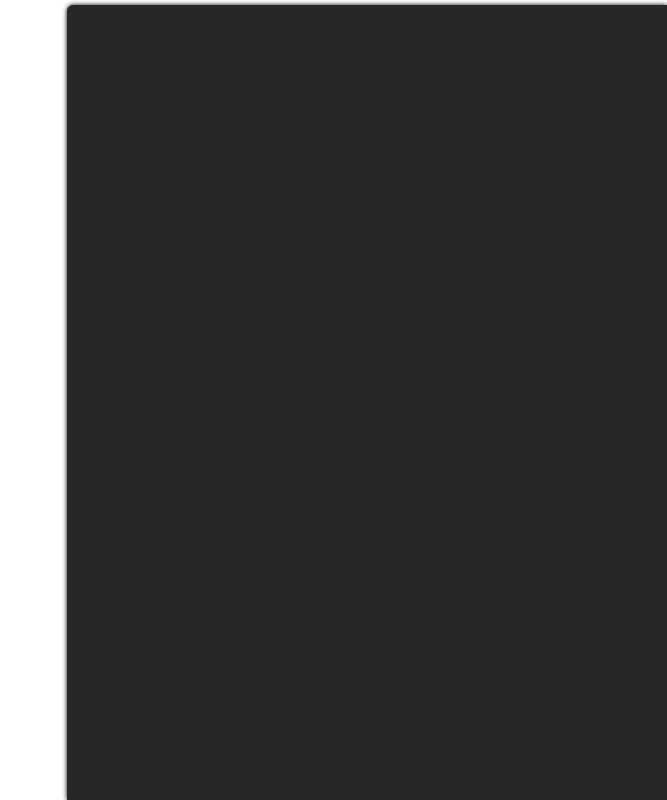
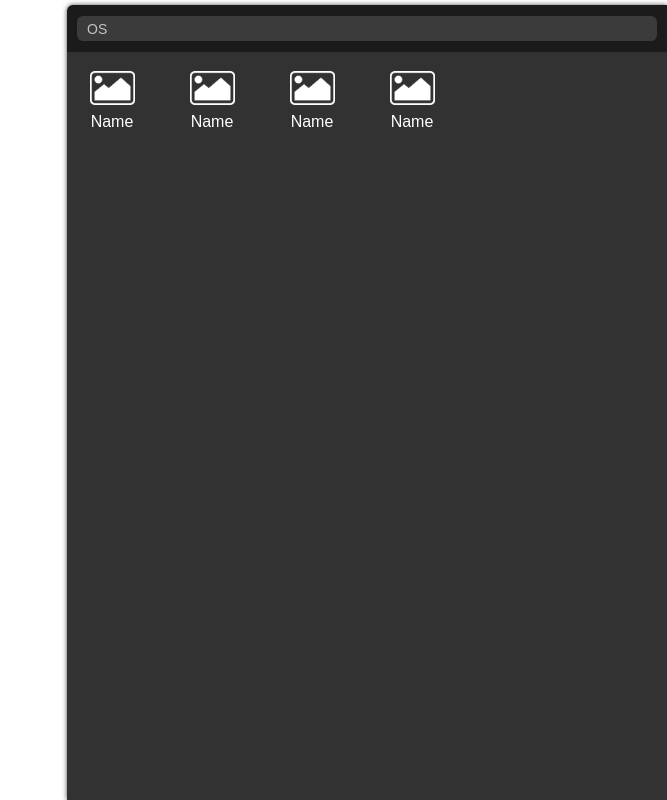
Before and after one commit to SupertigerDev/uselessOS, an Electron app: page src/OS/Programs/Interface/file-manager/file-manager.html in a window 800 px wide. Shown: the whole page, without its empty margins (133-800 px from the left). Drawn offline with Linux system fonts and the light colour scheme.

Commit message:
progress with file browser

```diff
--- a/src/OS/Programs/Interface/file-manager/file-manager.html
+++ b/src/OS/Programs/Interface/file-manager/file-manager.html
@@ -1,51 +1,39 @@
 <html>
     <head>
-        <style>
-            body, html {
-                margin: 0;
-                display: flex;
-                overflow: hidden;
-                width: 100%;
-            }
-            .content {
-                font-family: Arial, Helvetica, sans-serif;
-                display: flex;
-                width: 100%;
-                color: white;
-                margin-top: 5px;
-            }
-            .side-panel {
-                height: 100%;
-                width: 200px;
-            }
-
-            .explorer {
-                flex: 1;
-                background: rgb(39, 39, 39);
-                border-top-left-radius: 6px;
-                padding: 10px;
-                position: relative;
-                box-shadow: 0 0 5px 0 black;
-            }
-            /* .explorer::after {
-                content: 'd';
-                position: absolute;
-                z-index: -1;
-                bottom: 0;
-                top: 3px;
-                left: 0px;
-                border-radius: 5px;
-                width: 10px;
-                box-shadow: 0 0 5px 0 black;
-            } */
-
-
-        </style>
+        <link rel="stylesheet" href="./styles.css">
     </head>
     <body>
         <div class="content">
-            <div class="side-panel">Side Panel</div>
+            <div class="side-panel">
+                <div class="navigation-buttons">
+                    <div class="button back"><</div>
+                    <div class="button forward">></div>
+                </div>
+            </div>
             <div class="explorer">
+                <div class="top-details">
+                    <div class="path">OS</div>
+                </div>
+                <div class="files-area">
+                    <div class="files-area-inner">
+                        <div class="file">
+                            <div class="image"></div>
+                            <div class="name">Name</div>
+                        </div>
+                        <div class="file">
+                            <div class="image"></div>
+                            <div class="name">Name</div>
+                        </div>
+                        <div class="file">
+                            <div class="image"></div>
+                            <div class="name">Name</div>
+                        </div>
+                        <div class="file">
+                            <div class="image"></div>
+                            <div class="name">Name</div>
+                        </div>
+                    </div>
+                </div>
             </div>
         </div>
     </body>
--- /dev/null
+++ b/src/OS/Programs/Interface/file-manager/styles.css
@@ -0,0 +1,105 @@
+body, html {
+    margin: 0;
+    display: flex;
+    overflow: hidden;
+    width: 100%;
+    height: 100%;
+}
+.content {
+    font-family: Arial, Helvetica, sans-serif;
+    display: flex;
+    width: 100%;
+    color: white;
+    margin-top: 5px;
+}
+.side-panel {
+    height: 100%;
+    width: 200px;
+}
+
+.explorer {
+    flex: 1;
+    background: rgba(39, 39, 39, 0.95);
+    border-top-left-radius: 6px;
+    position: relative;
+    box-shadow: 0 0 5px 0 rgba(0, 0, 0, 0.7);
+    overflow: hidden;
+    display: flex;
+    flex-direction: column;
+}
+.explorer .top-details {
+    background: rgb(27, 27, 27);
+    border-top-left-radius: 6px;
+    width: 100%;
+    height: 50px;
+    display: flex;
+    align-items: center;
+    align-content: center;
+}
+.explorer .top-details  .path {
+    margin-left: 10px;
+    display: flex;
+    align-items: center;
+    padding-left: 10px;
+    background: rgb(59, 59, 59);
+    border-radius: 6px;
+    height: 25px;
+    width: 95%;
+    font-size: 14px;
+    color: rgba(255, 255, 255, 0.7);
+}
+
+
+.navigation-buttons {
+    display: flex;
+    align-content: center;
+    align-items: center;
+    margin-left: 20px;
+    height: 50px;
+    width: 100%;
+}
+.navigation-buttons .button {
+    cursor: pointer;
+    padding: 10px;
+    opacity: 0.6;
+    font-size: 20px;
+}
+.navigation-buttons .button:hover {
+    opacity: 1;
+}
+.files-area {
+    display: flex;
+    height: 100%;
+    overflow: auto;
+}
+.files-area-inner {
+    display: grid;
+    grid-template-columns: repeat(auto-fill, minmax(100px, 1fr));
+    flex: 1;
+
+}
+
+.files-area .file {
+    padding: 10px;
+    width: 70px;
+    user-select: none;
+    cursor: default;
+    height: 70px;
+    display: flex;
+    flex-direction: column;
+    border-radius: 6px;
+    align-items: center;
+    justify-content: center;
+
+}
+.files-area .file:hover {
+    background: rgb(54, 54, 54);
+}
+.files-area .file .image {
+    height: 50px;
+    width: 50px;
+    background-repeat: no-repeat;
+    background-image: url(../img/placeholder-no-program-icon.png);
+    background-position: center;
+    background-size: 90%;
+}
```
